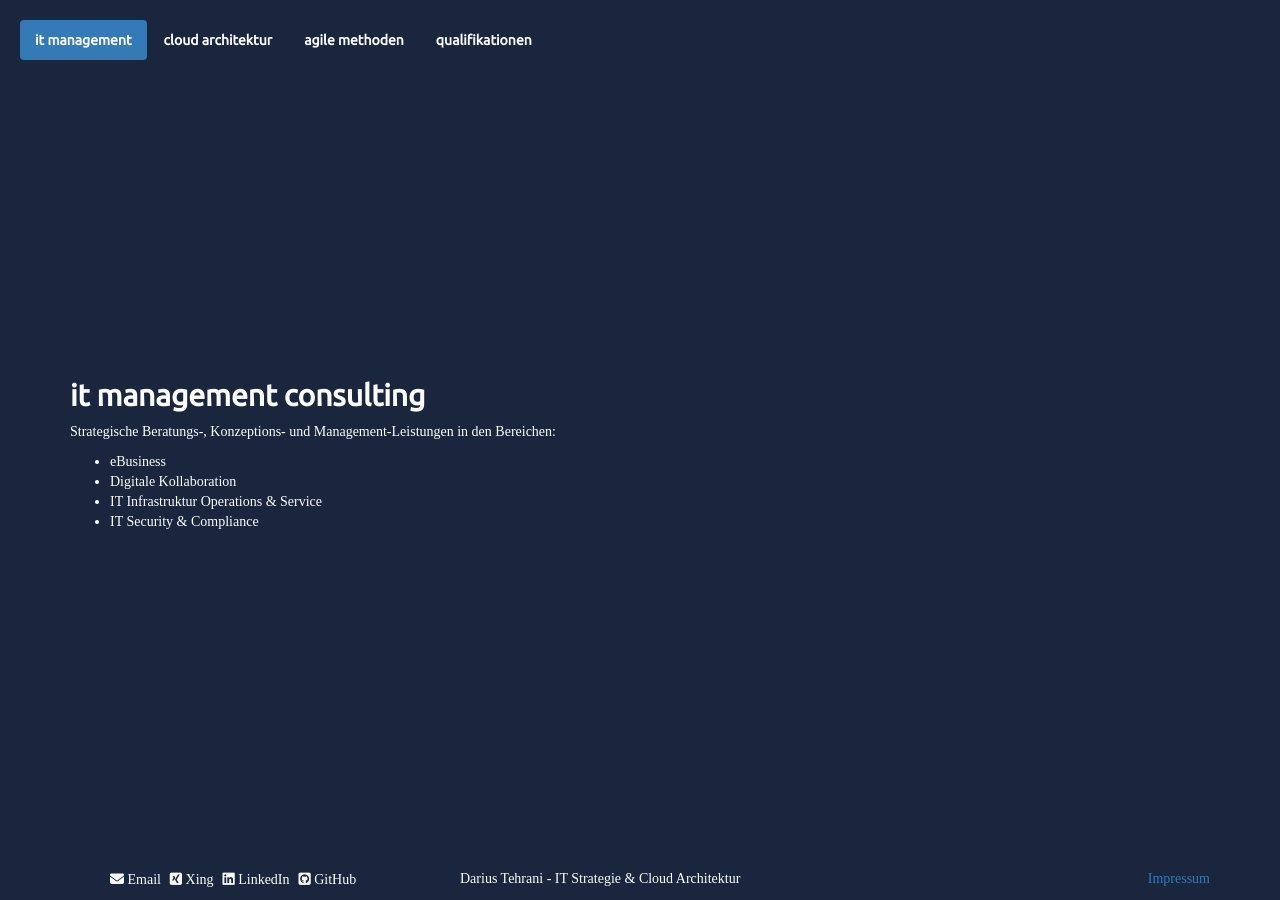
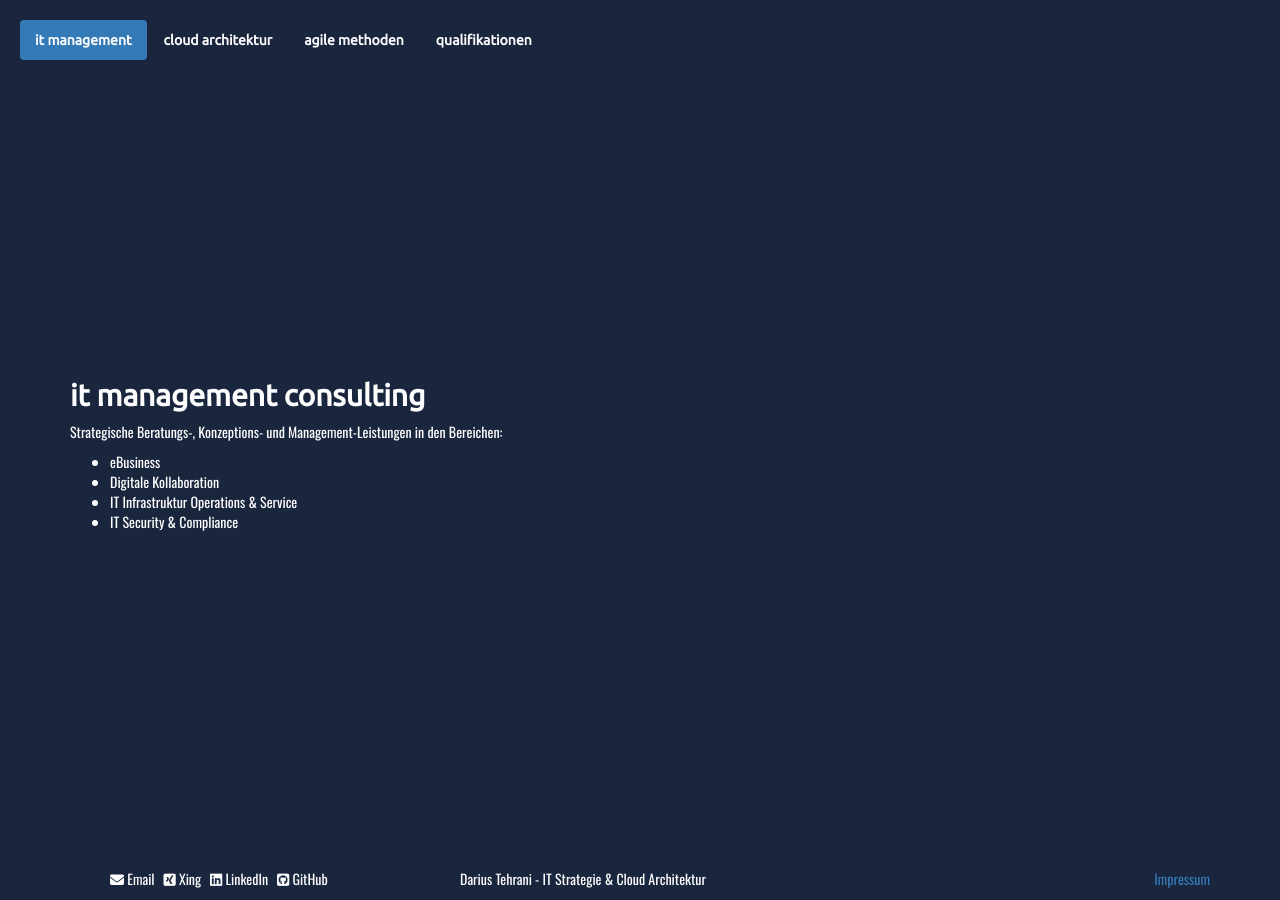
Before and after one commit to datadarius/darius.github.io, a Jekyll site: the page built from index.md, in a window 1280 px wide. Built offline with Jekyll 4.4.1, drawn with Linux system fonts in a browser that asks for light colours; nearby versions of some CDN libraries; some web fonts are replaced.

Commit message:
more font fixes

```diff
--- a/_layouts/default.html
+++ b/_layouts/default.html
@@ -8,7 +8,7 @@
   <title>{% if page.title %}{{ page.title | escape }}{% else %}{{ site.title | escape }}{% endif %}</title>
   <meta name="description" content="{{ page.excerpt | default: site.description | strip_html | normalize_whitespace | truncate: 160 | escape }}">
   <meta name="keywords" content="{{ site.keywords }}">
-  <link href="https://fonts.googleapis.com/css?family=Ubuntu|Osswald" rel="stylesheet">
+  <link href="https://fonts.googleapis.com/css?family=Ubuntu|Oswald" rel="stylesheet">
   <link rel="stylesheet" href="{{ '/assets/pagepiling/jquery.pagepiling.min.css' | relative_url }}">
   <link rel="stylesheet" href="https://maxcdn.bootstrapcdn.com/bootstrap/3.3.7/css/bootstrap.min.css" integrity="sha384-BVYiiSIFeK1dGmJRAkycuHAHRg32OmUcww7on3RYdg4Va+PmSTsz/K68vbdEjh4u" crossorigin="anonymous">
   <link rel="stylesheet" href="{{ '/assets/main.css' | relative_url }}">
--- a/assets/main.scss
+++ b/assets/main.scss
@@ -5,7 +5,7 @@
 
 // Our variables
 $base-font-family-headings: Ubuntu, sans-serif;
-$base-font-family: "Osswald";
+$base-font-family: Oswald;
 $base-font-size:   24px;
 $base-font-weight: 400;
 $small-font-size:  $base-font-size * 0.875;
```
